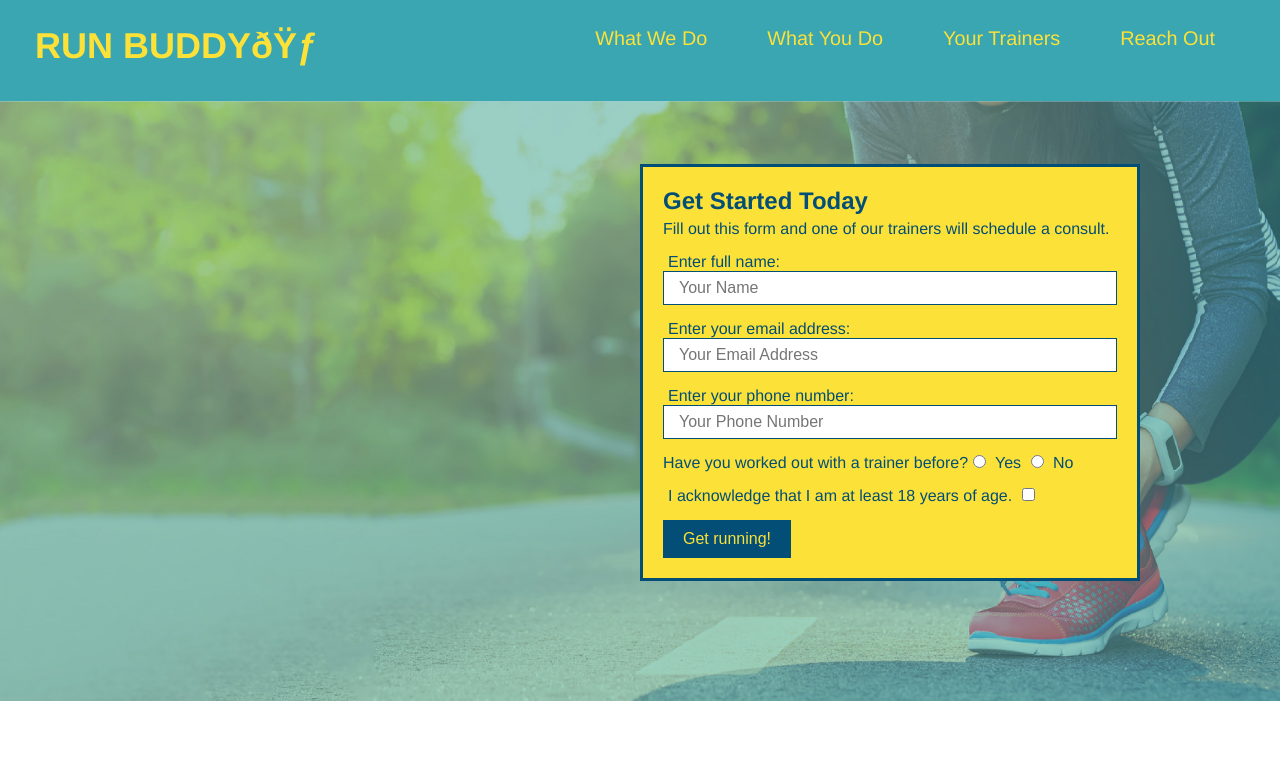
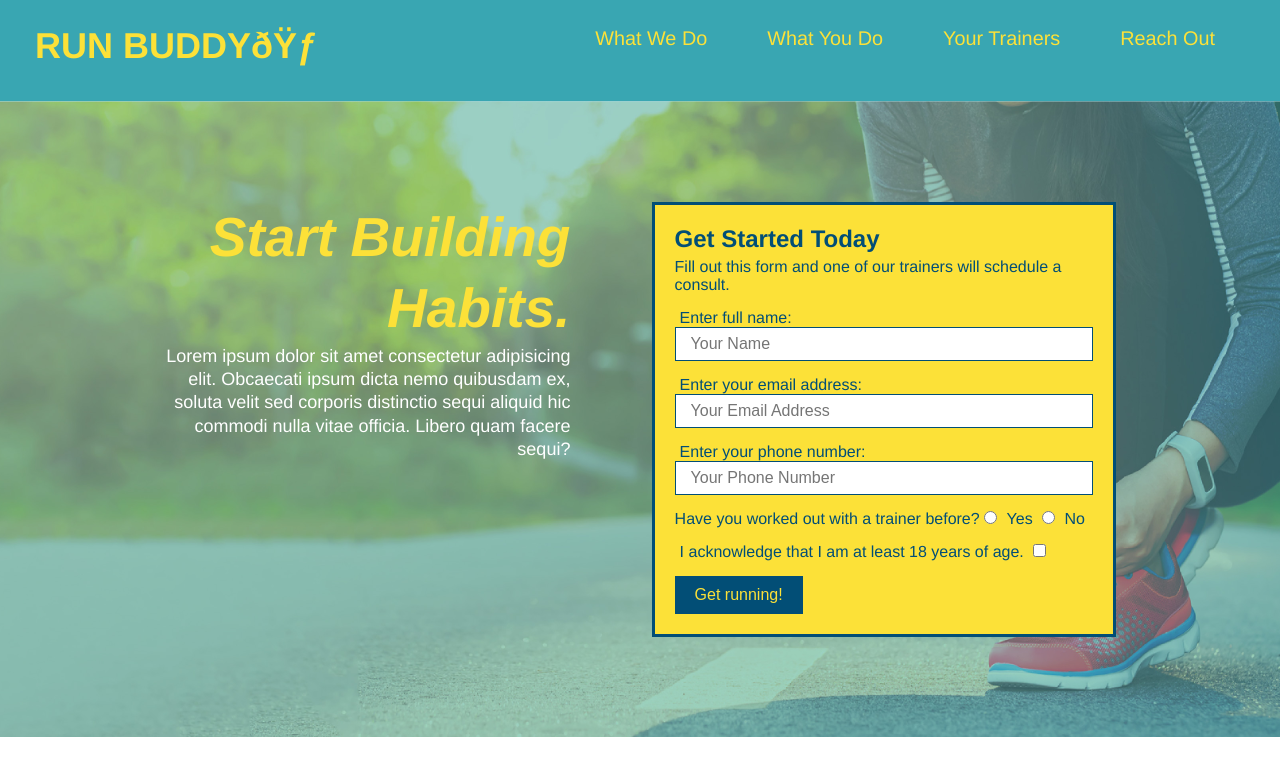
Before and after one commit to fab1214/run-buddy-, a plain HTML site: page index.html in a window 1280 px wide. Shown: the top 758 px of the page. Drawn offline with Linux system fonts and the light colour scheme.

Commit message:
add flexbox to hero

```diff
--- a/assets/css/style.css
+++ b/assets/css/style.css
@@ -52,17 +52,18 @@ footer {
     background: #fce138;
     width: 100%;
     padding: 40px 35px;
+    display: flex;
+    justify-content: space-between;
+    flex-wrap: wrap;
 }
 
 footer h2 {
-    display: inline;
     color: #024e76;
     font-size: 30px;
     margin: 0;
 }
 
 footer div {
-    float: right;
     line-height: 1.5;
     text-align: right;
 }
@@ -78,10 +79,26 @@ section {
 /* Hero Style Start */
 .hero {
     background-image: url("../images/hero-bg.jpeg");
-    height: 600px;
     background-size: cover;
     background-position: center;
-    position: relative;
+    display: flex;
+    justify-content: center;
+    flex-wrap: wrap;
+}
+
+.hero-cta {
+    width: 35%;
+    text-align: right;
+    margin: 3.5%;
+    color: #fff;
+    font-size: 18px;
+    line-height: 1.3;
+}
+
+.hero-cta h2 {
+    font-style: italic;
+    font-size: 55px;
+    color: #fce138;
 }
 /* Hero Style End */
 
@@ -89,11 +106,9 @@ section {
     border: 3px solid #024e76;
     background-color: #fce138;
     padding: 20px;
-    width: 500px;
     color: #024e76;
-    position: absolute;
-    bottom: 120px;
-    right: 140px;
+    width: 40%;
+    margin: 3.5%;
 }
 
 .hero-form h3 {
--- a/index.html
+++ b/index.html
@@ -36,6 +36,10 @@
 
 <!-- hero/jumbotron -->
 <section class="hero">
+    <div class="hero-cta">
+        <h2>Start Building Habits.</h2>
+        <p>Lorem ipsum dolor sit amet consectetur adipisicing elit. Obcaecati ipsum dicta nemo quibusdam ex, soluta velit sed corporis distinctio sequi aliquid hic commodi nulla vitae officia. Libero quam facere sequi?</p>
+    </div>
     <div class="hero-form">
         <h3>Get Started Today</h3>
         <p>Fill out this form and one of our trainers will schedule a consult.</p>
```
Also changed, not shown: 1 other file.
